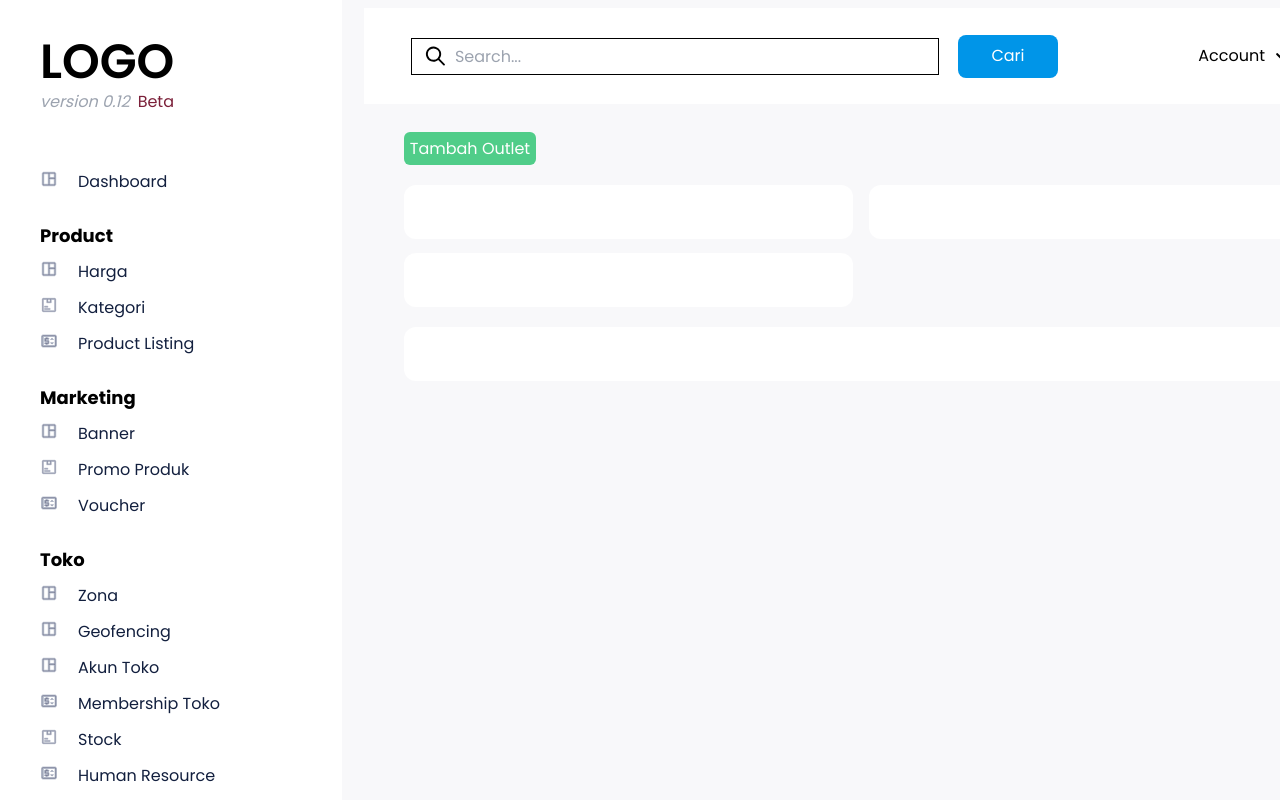
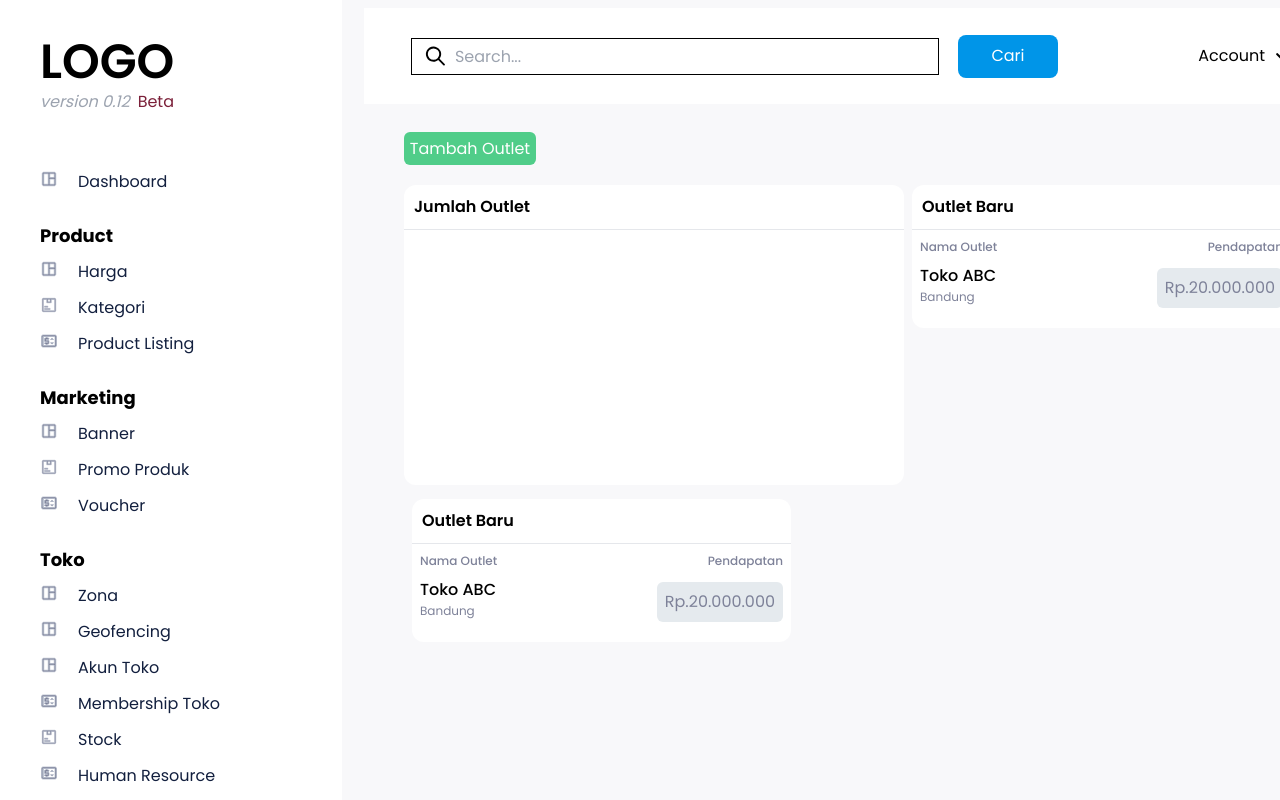
Before and after one commit to muhamadluthfiam/frontendtest-luthfiamrullah, a Vue app: page /toko/akun-toko in a window 1280 px wide. Shown: the top 800 px of the page. Built offline with nearby package versions, Linux system fonts and the light colour scheme.

Commit message:
fixed layout akun toko

```diff
--- a/src/App.vue
+++ b/src/App.vue
@@ -6,15 +6,13 @@
     </div>
 
     <!-- Content -->
-    <div class="h-full">
+    <div class="">
       <div class="text-center text-grey-darkest ml-[182px]">
         <!-- Navbar -->
         <!-- w-[1658px] -->
         <Header />
         <!-- content -->
-        <main>
-          <RouterView />
-        </main>
+        <RouterView />
       </div>
     </div>
   </div>
--- a/src/assets/base.css
+++ b/src/assets/base.css
@@ -86,8 +86,17 @@ aside #toggle-navbar {
 }
 
 .card {
-  width: 100%;
-  padding: 27px;
+  width: 379px;
+  height: auto;
+  /* padding: 10px; */
+  background: #fff;
+  border-radius: 12px;
+  /* margin-bottom: 14px; */
+}
+
+.diagram {
+  width: 500px;
+  height: 300px;
   background: #fff;
   border-radius: 12px;
   margin-bottom: 14px;
--- /dev/null
+++ b/src/components/akuntoko/Card.vue
@@ -0,0 +1,29 @@
+<template>
+  <main>
+    <div class="card mx-2">
+      <div class="d-flex justify-content-between align-items-center">
+        <div class="flex justify-start p-[10px]">
+          <h5 class="font-semibold text-[16px]">Outlet Baru</h5>
+        </div>
+        <hr class="h-full" />
+        <div class="flex justify-between p-2">
+          <div class="text-left">
+            <p class="text-[#7E8299] font-medium text-[12px]">Nama Outlet</p>
+            <div>
+              <h5 class="font-medium text-[16px] mt-2">Toko ABC</h5>
+              <p class="text-[#7E8299] text-[12px]">Bandung</p>
+            </div>
+          </div>
+          <div class="text-right">
+            <div>
+              <p class="text-[#7E8299] font-medium text-[12px]">Pendapatan</p>
+              <p class="my-3 bg-[#E5EAEE] p-2 text-[#7E8299] rounded-[6px]">
+                Rp.20.000.000
+              </p>
+            </div>
+          </div>
+        </div>
+      </div>
+    </div>
+  </main>
+</template>
--- /dev/null
+++ b/src/components/akuntoko/CardDiagram.vue
@@ -0,0 +1,17 @@
+<template>
+  <main>
+    <div class="diagram basis-1/2">
+      <div class="d-flex justify-content-between align-items-center">
+        <div class="flex justify-start p-[10px]">
+          <h5 class="font-semibold text-[16px]">Jumlah Outlet</h5>
+        </div>
+        <hr class="h-full" />
+        <div class="flex justify-between p-2">
+
+        </div>
+      </div>
+    </div>
+  </main>
+</template>
+<script setup>
+</script>
--- a/src/views/AkunToko.vue
+++ b/src/views/AkunToko.vue
@@ -1,49 +1,34 @@
 <template>
   <main class="mx-10">
     <div class="flex justify-start">
-      <button class="rounded-[6px] w-[132px] h-[33px] text-white bg-[#50CD89] mt-5 float-left">
+      <button
+        class="
+          rounded-[6px]
+          w-[132px]
+          h-[33px]
+          text-white
+          bg-[#50CD89]
+          mt-5
+          float-left
+        "
+      >
         Tambah Outlet
       </button>
     </div>
-    <div class="2xl:columns-3 mt-5 lg:columns-2">
-      <div class="col-4 col-xl-4">
-        <div class="content">
-          <div class="row">
-            <div class="col-12 col-md-6 col-lg-4">
-              <div class="card">
-                <div
-                  class="d-flex justify-content-between align-items-center"
-                ></div>
-              </div>
-            </div>
-          </div>
-          <div class="row">
-            <div class="col-12 col-lg-6">
-              <div class="card">
-                <div
-                  class="d-flex justify-content-between align-items-center"
-                ></div>
-              </div>
-            </div>
-          </div>
-          <div class="row">
-            <div class="col-12 col-lg-6">
-              <div class="card">
-                <div
-                  class="d-flex justify-content-between align-items-center"
-                ></div>
-              </div>
-            </div>
-          </div>
-        </div>
-      </div>
+    <div class="flex flex-wrap mt-5 ">
+      <CardDiagram />
+      <Card />
+      <Card />
+      <!-- <Card /> -->
     </div>
     <div class="col-12 lg:mt-5">
-      <div class="card">
+      <div class="table">
         <div class="d-flex justify-content-between align-items-center"></div>
       </div>
     </div>
   </main>
 </template>
 <script setup>
+import Card from '../components/akuntoko/Card.vue'
+import CardDiagram from '../components/akuntoko/CardDiagram.vue'
 </script>
```
